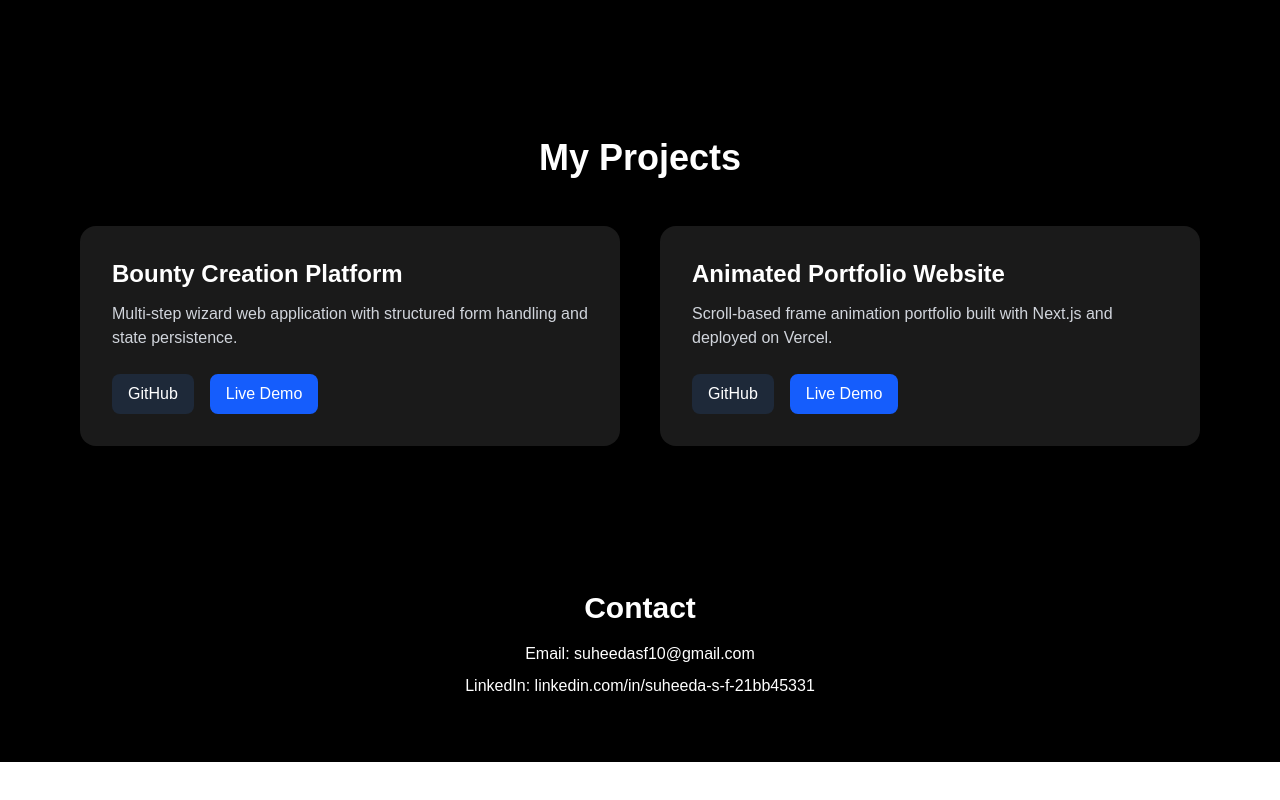
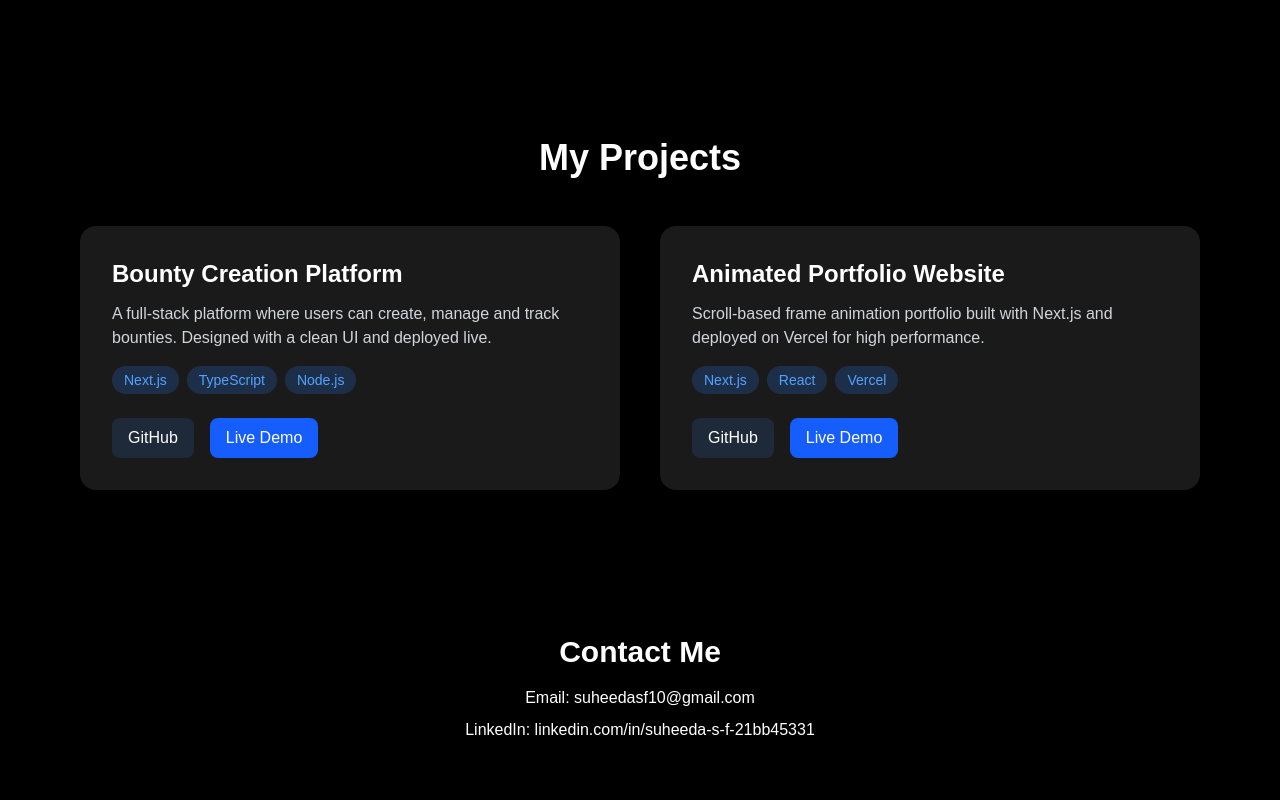
Before and after one commit to suheeda/portfolio-project, a Next.js app: page / in a window 1280 px wide. Shown: the part 1542-2342 px from the top of the page. Before the commit the page ends 2304 px from the top, so only its background shows below. Built offline with nearby package versions, Linux system fonts and the light colour scheme.

Commit message:
fix layering issue

```diff
--- a/app/page.tsx
+++ b/app/page.tsx
@@ -5,19 +5,8 @@ import { useEffect, useRef, useState } from "react";
 export default function Home() {
   const canvasRef = useRef<HTMLCanvasElement>(null);
   const [images, setImages] = useState<HTMLImageElement[]>([]);
-  const [activeText, setActiveText] = useState(0);
 
   const frameCount = 120;
-
-  const highlights = [
-    "Suheeda S F",
-    "Entry-Level Data Engineer",
-    "Python & SQL",
-    "ETL & Data Processing",
-    "Workflow Optimization",
-    "Data Validation & Structured Handling",
-    "Associate Data Engineer / DataOps Role"
-  ];
 
   useEffect(() => {
     const imgArray: HTMLImageElement[] = [];
@@ -42,7 +31,6 @@ export default function Home() {
       const scrollTop = window.scrollY;
       const maxScroll =
         document.body.scrollHeight - window.innerHeight;
-
       const scrollFraction = scrollTop / maxScroll;
 
       const frameIndex = Math.min(
@@ -57,13 +45,6 @@ export default function Home() {
         context.clearRect(0, 0, canvas.width, canvas.height);
         context.drawImage(img, 0, 0, canvas.width, canvas.height);
       }
-
-      const textIndex = Math.min(
-        highlights.length - 1,
-        Math.floor(scrollFraction * highlights.length)
-      );
-
-      setActiveText(textIndex);
     };
 
     window.addEventListener("scroll", render);
@@ -72,26 +53,33 @@ export default function Home() {
     return () => window.removeEventListener("scroll", render);
   }, [images]);
 
+  const projects = [
+    {
+      title: "Bounty Creation Platform",
+      description:
+        "A full-stack platform where users can create, manage and track bounties. Designed with a clean UI and deployed live.",
+      tech: ["Next.js", "TypeScript", "Node.js"],
+      github: "https://github.com/suheeda/bounty-creation-platform",
+      live: "https://bounty-creation-platform.netlify.app/",
+    },
+    {
+      title: "Animated Portfolio Website",
+      description:
+        "Scroll-based frame animation portfolio built with Next.js and deployed on Vercel for high performance.",
+      tech: ["Next.js", "React", "Vercel"],
+      github: "https://github.com/suheeda/portfolio-project",
+      live: "https://portfolio-project-alpha-mocha.vercel.app/",
+    },
+  ];
+
   return (
     <main className="bg-black text-white">
-      {/* Animation Section */}
-      <section className="relative h-[200vh]">
+      {/* Scroll Animation Section */}
+      <section className="h-[200vh] relative">
         <canvas
           ref={canvasRef}
           className="fixed top-0 left-0 w-full h-full -z-10"
         />
-
-        <div className="fixed inset-0 flex items-center justify-center pointer-events-none">
-          <h1
-            key={activeText}
-            className="text-4xl md:text-6xl font-semibold text-center
-                       bg-gradient-to-r from-blue-400 to-purple-500
-                       text-transparent bg-clip-text
-                       transition-all duration-700 ease-in-out"
-          >
-            {highlights[activeText]}
-          </h1>
-        </div>
       </section>
 
       {/* Projects Section */}
@@ -101,65 +89,55 @@ export default function Home() {
         </h2>
 
         <div className="grid md:grid-cols-2 gap-10">
-          <div className="bg-white/10 backdrop-blur-md p-8 rounded-2xl shadow-lg">
+          {projects.map((project, index) => (
+            <div
+              key={index}
+              className="bg-white/10 backdrop-blur-md p-8 rounded-2xl shadow-lg hover:scale-105 transition-transform duration-300"
+            >
               <h3 className="text-2xl font-semibold mb-3">
-              Bounty Creation Platform
+                {project.title}
               </h3>
-            <p className="text-gray-300 mb-6">
-              Multi-step wizard web application with structured form handling and state persistence.
+
+              <p className="text-gray-300 mb-4">
+                {project.description}
               </p>
+
+              <div className="flex flex-wrap gap-2 mb-6">
+                {project.tech.map((tech, i) => (
+                  <span
+                    key={i}
+                    className="bg-blue-500/20 text-blue-400 px-3 py-1 rounded-full text-sm"
+                  >
+                    {tech}
+                  </span>
+                ))}
+              </div>
 
               <div className="flex gap-4">
                 <a
-                href="https://github.com/suheeda/bounty-creation-platform"
+                  href={project.github}
                   target="_blank"
-                className="px-4 py-2 bg-gray-800 rounded-lg"
+                  className="px-4 py-2 bg-gray-800 rounded-lg hover:bg-gray-700 transition"
                 >
                   GitHub
                 </a>
 
                 <a
-                href="https://bounty-creation-platform.netlify.app/"
+                  href={project.live}
                   target="_blank"
-                className="px-4 py-2 bg-blue-600 rounded-lg"
+                  className="px-4 py-2 bg-blue-600 rounded-lg hover:bg-blue-500 transition"
                 >
                   Live Demo
                 </a>
               </div>
             </div>
-
-          <div className="bg-white/10 backdrop-blur-md p-8 rounded-2xl shadow-lg">
-            <h3 className="text-2xl font-semibold mb-3">
-              Animated Portfolio Website
-            </h3>
-            <p className="text-gray-300 mb-6">
-              Scroll-based frame animation portfolio built with Next.js and deployed on Vercel.
-            </p>
-
-            <div className="flex gap-4">
-              <a
-                href="https://github.com/suheeda/portfolio-project"
-                target="_blank"
-                className="px-4 py-2 bg-gray-800 rounded-lg"
-              >
-                GitHub
-              </a>
-
-              <a
-                href="https://portfolio-project-alpha-mocha.vercel.app/"
-                target="_blank"
-                className="px-4 py-2 bg-blue-600 rounded-lg"
-              >
-                Live Demo
-              </a>
-            </div>
-          </div>
+          ))}
         </div>
       </section>
 
-      {/* Contact */}
-      <section className="text-center py-16 bg-black">
-        <h2 className="text-3xl font-bold mb-4">Contact</h2>
+      {/* Contact Section */}
+      <section className="relative z-10 text-center py-16 bg-black">
+        <h2 className="text-3xl font-bold mb-4">Contact Me</h2>
         <p>Email: suheedasf10@gmail.com</p>
         <p className="mt-2">
           LinkedIn: linkedin.com/in/suheeda-s-f-21bb45331
```
Lines whose indentation alone changed are shown as unchanged.
